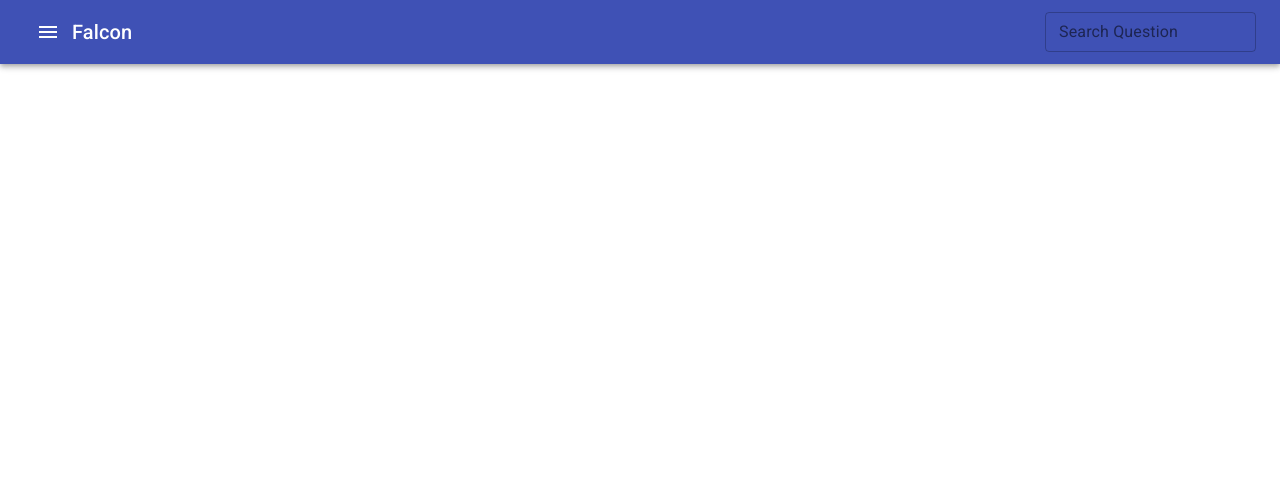
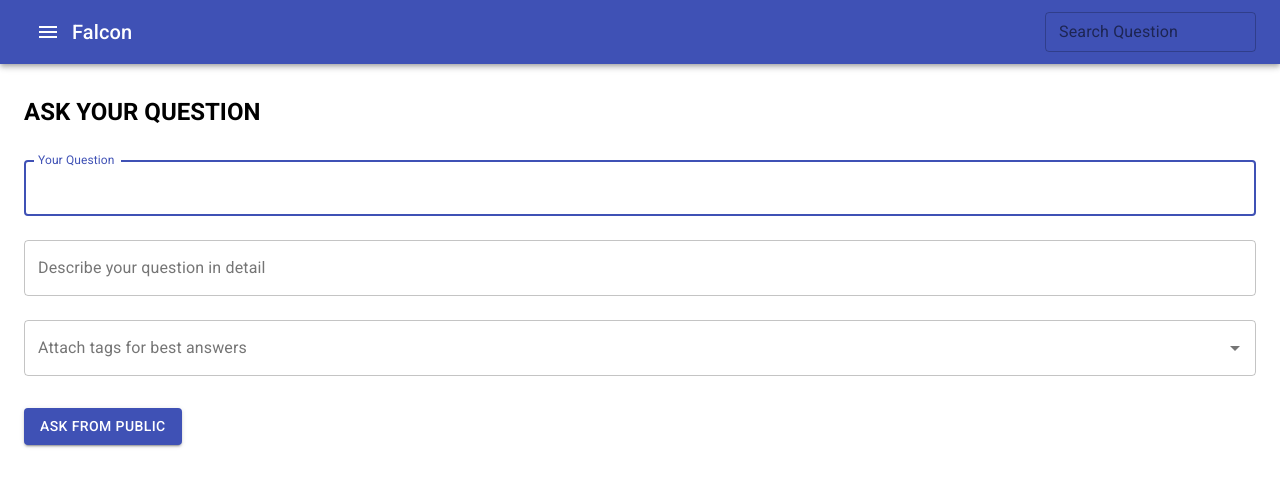
Before and after one commit to yogesh-aggarwal/falcon-qna, a React (Create React App) app: page /question in a window 1280 px wide. Shown: the top 486 px of the page. Built offline with nearby package versions, Linux system fonts and the light colour scheme.

Commit message:
Added question adding system

```diff
--- a/package.json
+++ b/package.json
@@ -6,6 +6,7 @@
     "@apollo/react-hooks": "^3.1.5",
     "@material-ui/core": "^4.9.11",
     "@material-ui/icons": "^4.9.1",
+    "@material-ui/lab": "^4.0.0-alpha.51",
     "@testing-library/jest-dom": "^4.2.4",
     "@testing-library/react": "^9.5.0",
     "@testing-library/user-event": "^7.2.1",
--- a/src/App.jsx
+++ b/src/App.jsx
@@ -9,10 +9,12 @@ import HomeComponent from "./components/Home/Home";
 import QuestionComponent from "./components/Question/Question";
 /// Styles
 import "./App.css";
+import NewQuestionComponent from "./components/Question/NewQuestion";
+import * as tools from "./tools";
 
 class App extends Component {
   client = new ApolloClient({
-    uri: "http://localhost",
+    uri: tools.statics.serverAddress,
   });
 
   render() {
@@ -22,8 +24,16 @@ class App extends Component {
           <ApolloProvider client={this.client}>
             <NavbarComponent />
             <Switch>
+              {/* For viewing questions */}
               <Route path="/" exact component={HomeComponent} />
-              <Route path="/question/:id" exact component={QuestionComponent} />
+              {/* For viewing SPECIFIC question */}
+              <Route
+                path="/questions/:id"
+                exact
+                component={QuestionComponent}
+              />
+              {/* For adding NEW Question */}
+              <Route path="/question" exact component={NewQuestionComponent} />
             </Switch>
           </ApolloProvider>
         </div>
--- /dev/null
+++ b/src/components/Question/NewQuestion.jsx
@@ -0,0 +1,233 @@
+import React, { Component } from "react";
+import {
+  Box,
+  Button,
+  Container,
+  TextField,
+  Typography,
+  Snackbar,
+} from "@material-ui/core";
+import { Alert, Autocomplete } from "@material-ui/lab";
+import { ApolloClient } from "apollo-boost";
+import { InMemoryCache } from "apollo-cache-inmemory";
+import * as tools from "../../tools";
+import { HttpLink } from "apollo-link-http";
+import { gql } from "apollo-boost";
+import { useHistory } from "react-router-dom";
+
+let serverAddress = tools.statics.serverAddress;
+
+class NewQuestionComponent extends Component {
+  constructor(props) {
+    super(props);
+    this.state = {
+      title: "",
+      body: "",
+      tags: [],
+      titleError: false,
+      titleFocus: false,
+      titleBlur: false,
+      bodyError: false,
+      blurFocus: false,
+      blurBlur: false,
+      tagOptions: ["FirstQuestion", "FirstQuesstion", "FirsstQuestion"],
+      showFormErrorSnackbar: false,
+      showQuestionErrorSnackbar: false,
+      showQuestionSubmitingSnackbar: false,
+      showQuestionSubmitedSnackbar: false,
+    };
+    this.client = new ApolloClient({
+      link: new HttpLink({
+        uri: serverAddress,
+      }),
+      cache: new InMemoryCache(),
+    });
+  }
+
+  submitQuestion() {
+    this.setState({ showQuestionSubmitingSnackbar: true });
+    this.setState({ tags: this.state.tags.map((tag) => `"${tag}"`) });
+    this.client
+      .mutate({
+        mutation: gql`
+          mutation {
+            createQuestion(
+              args: {
+                title: "${this.state.title}"
+                body: "${this.state.body}"
+                tags: "${this.state.tags}"
+                owner: "${tools.currentUser}"
+              }
+            )
+          }
+        `,
+      })
+      .then(({ loading, error, data }) => {
+        if (error) this.setState({ showQuestionSubmitedSnackbar: true });
+        else if (data) {
+          this.setState({ showQuestionSubmitingSnackbar: false });
+          this.setState({ showQuestionSubmitedSnackbar: false });
+          this.props.history.push(`/questions/${data["createQuestion"]}`);
+        }
+      })
+      .catch((err) => {
+        console.log(err);
+        this.setState({ showQuestionSubmitingSnackbar: false });
+        this.setState({ showQuestionErrorSnackbar: true });
+      });
+
+    // useHistory().push("/question");
+  }
+
+  formErrorSnackbar() {
+    return (
+      <Snackbar
+        open={this.state.showFormErrorSnackbar}
+        autoHideDuration={5000}
+        onClose={() => {
+          this.setState({ showFormErrorSnackbar: false });
+        }}
+      >
+        <Alert elevation={4} severity="error">
+          Please fill your question details correctly.
+        </Alert>
+      </Snackbar>
+    );
+  }
+
+  questionErrorSnackbar() {
+    return (
+      <Snackbar
+        open={this.state.showQuestionErrorSnackbar}
+        autoHideDuration={5000}
+        onClose={() => {
+          this.setState({ showQuestionErrorSnackbar: false });
+        }}
+      >
+        <Alert elevation={4} severity="error">
+          Your Question was not submited.
+        </Alert>
+      </Snackbar>
+    );
+  }
+
+  questionSubmitingSnackbar() {
+    return (
+      <Snackbar
+        open={this.state.showQuestionSubmitingSnackbar}
+        onClose={() => {
+          this.setState({ showQuestionSubmitingSnackbar: false });
+        }}
+      >
+        <Alert elevation={4} severity="info">
+          Submitting your question
+        </Alert>
+      </Snackbar>
+    );
+  }
+
+  questionSubmitedSnackbar() {
+    return (
+      <Snackbar
+        open={this.state.showQuestionSubmitedSnackbar}
+        onClose={() => {
+          this.setState({ showQuestionSubmitedSnackbar: false });
+        }}
+      >
+        <Alert elevation={4} severity="success">
+          Your Question is Live now
+        </Alert>
+      </Snackbar>
+    );
+  }
+
+  render() {
+    return (
+      <Container size="sm" style={{ marginTop: "2rem" }}>
+        <Typography variant="h5">
+          <Box fontWeight={800}>ASK YOUR QUESTION</Box>
+        </Typography>
+        <TextField
+          error={this.state.titleError}
+          id="outlined-multiline-flexible"
+          label="Your Question"
+          variant="outlined"
+          fullWidth
+          autoFocus
+          autoCapitalize
+          autoCorrect
+          onChange={(e) => {
+            this.setState({ title: e.target.value });
+          }}
+          onFocus={() => {
+            this.setState({ titleFocus: true });
+          }}
+          onBlur={(e) => {
+            e.target.value.replace(" ", "")
+              ? this.setState({ titleError: false })
+              : this.setState({ titleError: true });
+          }}
+          style={{ marginTop: "2rem" }}
+        />
+        <TextField
+          error={this.state.bodyError}
+          id="outlined-multiline-flexible"
+          label="Describe your question in detail"
+          multiline
+          variant="outlined"
+          fullWidth
+          autoCapitalize
+          autoCorrect
+          onChange={(e) => {
+            this.setState({ body: e.target.value });
+          }}
+          onFocus={() => {
+            this.setState({ bodyFocus: true });
+          }}
+          onBlur={(e) => {
+            e.target.value.replace(" ", "")
+              ? this.setState({ bodyError: false })
+              : this.setState({ bodyError: true });
+          }}
+          style={{ marginTop: "1.5rem" }}
+        />
+        <Autocomplete
+          multiple
+          options={this.state.tagOptions}
+          onChange={(event, value) => this.setState({ tags: value })}
+          getOptionLabel={(option) => option}
+          filterSelectedOptions
+          renderInput={(params) => (
+            <TextField
+              {...params}
+              variant="outlined"
+              label="Attach tags for best answers"
+              placeholder="Question topics"
+            />
+          )}
+          style={{ marginTop: "1.5rem" }}
+        />
+        <Button
+          color="primary"
+          style={{ marginTop: "2rem" }}
+          variant="contained"
+          onClick={() => {
+            if (this.state.titleError || this.state.bodyError)
+              this.setState({ showFormErrorSnackbar: true });
+            else {
+              this.submitQuestion();
+            }
+          }}
+        >
+          Ask from public
+        </Button>
+        {this.formErrorSnackbar()}
+        {this.questionErrorSnackbar()}
+        {this.questionSubmitingSnackbar()}
+        {this.questionSubmitedSnackbar()}
+      </Container>
+    );
+  }
+}
+
+export default NewQuestionComponent;
--- a/src/components/Question/QuestionCard.jsx
+++ b/src/components/Question/QuestionCard.jsx
@@ -25,13 +25,14 @@ import { InMemoryCache } from "apollo-cache-inmemory";
 import { HttpLink } from "apollo-link-http";
 import { gql } from "apollo-boost";
 
+let serverAddress = tools.statics.serverAddress;
 class QuestionCard extends Component {
   constructor(props) {
     super(props);
     this.state = this.props.quesData;
     this.client = new ApolloClient({
       link: new HttpLink({
-        uri: "http://localhost",
+        uri: serverAddress,
       }),
       cache: new InMemoryCache(),
     });
@@ -134,7 +135,7 @@ class QuestionCard extends Component {
     if (this.state.routeButton) {
       return (
         <Link
-          to={`/question/${this.state._id}`}
+          to={`/questions/${this.state._id}`}
           style={{ textDecoration: "none" }}
         >
           {tools.AttachTooltip(
--- a/src/tools.jsx
+++ b/src/tools.jsx
@@ -3,12 +3,13 @@ import { Tooltip } from "@material-ui/core";
 
 export const statics = {
   tooltipEnterDelay: 500,
+  serverAddress: "http://localhost",
 };
 export const styles = {
   inlineItems: { display: "flex", alignItems: "center" },
 };
 
-export const currentUser = "john"
+export const currentUser = "john";
 
 export function getTimeAgo(timestampDiff) {
   let seconds = timestampDiff / 1000;
```
Also changed, not shown: src/components/Home/Home.jsx (+37 -23 lines), 1 other file (tests, documents, lock files or other folders).
